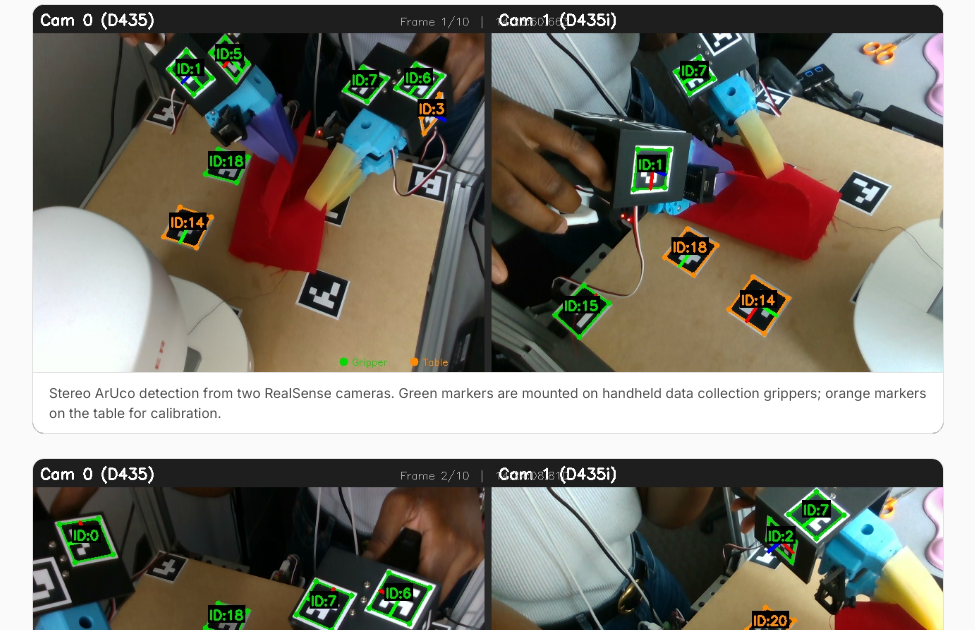
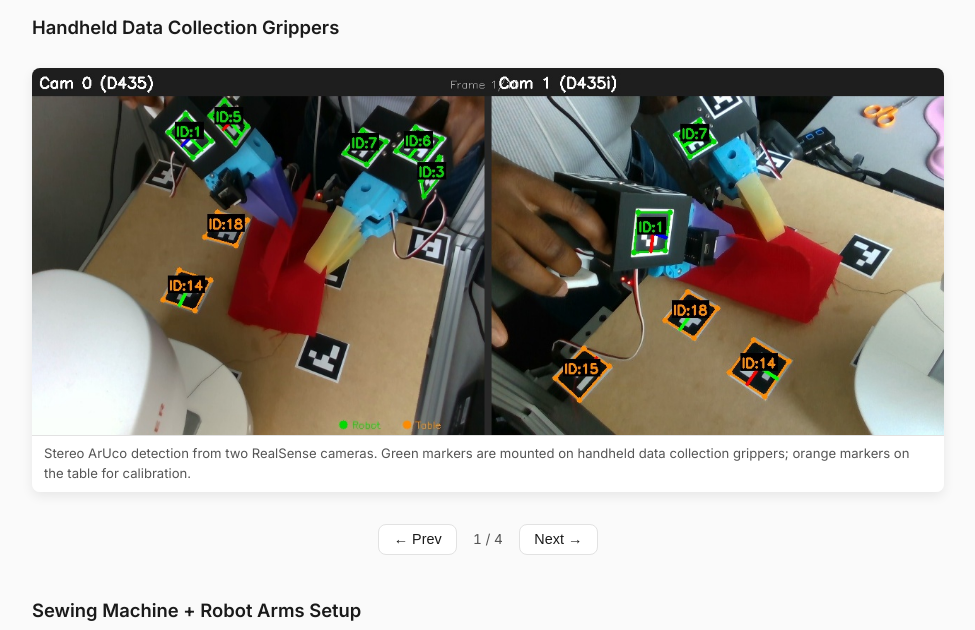
Before and after one commit to TabithaKO/TabithaKO.github.io, a Jekyll site: the page built from projects/sew-unit.md, in a window 1280 px wide and 1400 px high, scrolled down 429 px. Shown: the part 256-886 px from the top of the window, without its empty margins (152-1127 px from the left). Built offline with Jekyll 4.4.1, drawn with Linux system fonts in a browser that asks for light colours; some of the changed text lies outside the part shown; grey boxes are pictures that could not be loaded.

Commit message:
Add slideshow, sewing machine setup, and Why Me section with photos

```diff
--- a/assets/css/style.css
+++ b/assets/css/style.css
@@ -464,6 +464,61 @@ td {
   margin: 0;
 }
 
+/* === Slideshow === */
+.slideshow {
+  position: relative;
+  width: 100%;
+  overflow: hidden;
+  border-radius: var(--radius);
+  box-shadow: var(--shadow-md);
+  margin: 1.5rem 0;
+}
+.slideshow .slide {
+  display: none;
+}
+.slideshow .slide.active {
+  display: block;
+}
+.slideshow .slide img {
+  width: 100%;
+  display: block;
+}
+.slideshow .slide .media-caption {
+  padding: 0.5rem 0.75rem;
+  font-size: 0.82rem;
+  color: var(--text-muted);
+}
+.slideshow > .media-caption {
+  padding: 0.5rem 0.75rem;
+  font-size: 0.82rem;
+  color: var(--text-muted);
+}
+.slideshow-controls {
+  display: flex;
+  align-items: center;
+  justify-content: center;
+  gap: 1rem;
+  padding: 0.5rem 0;
+}
+.slideshow-controls button {
+  background: var(--bg-card);
+  border: 1px solid var(--border);
+  border-radius: var(--radius);
+  padding: 0.4rem 0.9rem;
+  cursor: pointer;
+  font-size: 0.9rem;
+  color: var(--text);
+  transition: background 0.15s;
+}
+.slideshow-controls button:hover {
+  background: var(--border-light);
+}
+.slideshow-counter {
+  font-size: 0.85rem;
+  color: var(--text-muted);
+  font-variant-numeric: tabular-nums;
+}
+
 /* === Responsive === */
 @media (max-width: 640px) {
   h1 { font-size: 1.75rem; }
--- a/projects/sew-unit.md
+++ b/projects/sew-unit.md
@@ -19,18 +19,56 @@ title: The Sew Unit
   </div>
 </div>
 
-<div class="media-block">
-  <img src="../assets/images/aruco-frame-000.jpg" alt="Stereo ArUco detection — gripper and table markers visible from both cameras">
+### Handheld Data Collection Grippers
+
+<div class="slideshow" id="aruco-slideshow">
+  <div class="slide active">
+    <img src="../assets/images/aruco-frame-000.jpg" alt="Stereo ArUco detection — frame 0">
+  </div>
+  <div class="slide">
+    <img src="../assets/images/aruco-frame-001.jpg" alt="Stereo ArUco detection — frame 1">
+  </div>
+  <div class="slide">
+    <img src="../assets/images/aruco-frame-002.jpg" alt="Stereo ArUco detection — frame 2">
+  </div>
+  <div class="slide">
+    <img src="../assets/images/aruco-frame-003.jpg" alt="Stereo ArUco detection — frame 3">
+  </div>
   <div class="media-caption">Stereo ArUco detection from two RealSense cameras. Green markers are mounted on handheld data collection grippers; orange markers on the table for calibration.</div>
 </div>
-
-<div class="media-block">
-  <img src="../assets/images/aruco-frame-001.jpg" alt="Stereo ArUco detection — gripper markers tracked during manipulation">
+<div class="slideshow-controls">
+  <button onclick="changeSlide('aruco-slideshow', -1)">&#8592; Prev</button>
+  <span class="slideshow-counter" id="aruco-slideshow-counter">1 / 4</span>
+  <button onclick="changeSlide('aruco-slideshow', 1)">Next &#8594;</button>
 </div>
 
-<div class="media-block">
-  <img src="../assets/images/aruco-frame-003.jpg" alt="Stereo ArUco detection — table calibration markers visible with cloth on workspace">
+<script>
+function changeSlide(id, dir) {
+  var ss = document.getElementById(id);
+  var slides = ss.querySelectorAll('.slide');
+  var current = ss.querySelector('.slide.active');
+  var idx = Array.prototype.indexOf.call(slides, current);
+  current.classList.remove('active');
+  idx = (idx + dir + slides.length) % slides.length;
+  slides[idx].classList.add('active');
+  document.getElementById(id + '-counter').textContent = (idx + 1) + ' / ' + slides.length;
+}
+</script>
+
+### Sewing Machine + Robot Arms Setup
+
+<div class="image-row" style="grid-template-columns: repeat(3, 1fr);">
+  <div class="media-block">
+    <img src="../assets/images/tab-view-0.jpeg" alt="Sewing machine and robot arms — side view">
+  </div>
+  <div class="media-block">
+    <img src="../assets/images/tab-view-1.jpeg" alt="Sewing machine and robot arms — top view">
+  </div>
+  <div class="media-block">
+    <img src="../assets/images/tab-view-2.jpeg" alt="Sewing machine and robot arms — front view">
+  </div>
 </div>
+<div class="media-caption">Prototype sitting on my lab bench.</div>
 
 ---
 
```
Also changed, not shown: index.md (+19 -0 lines), assets/images/aruco-frame-000.jpg, assets/images/aruco-frame-001.jpg, assets/images/aruco-frame-002.jpg (added), assets/images/aruco-frame-003.jpg, 6 other files.
